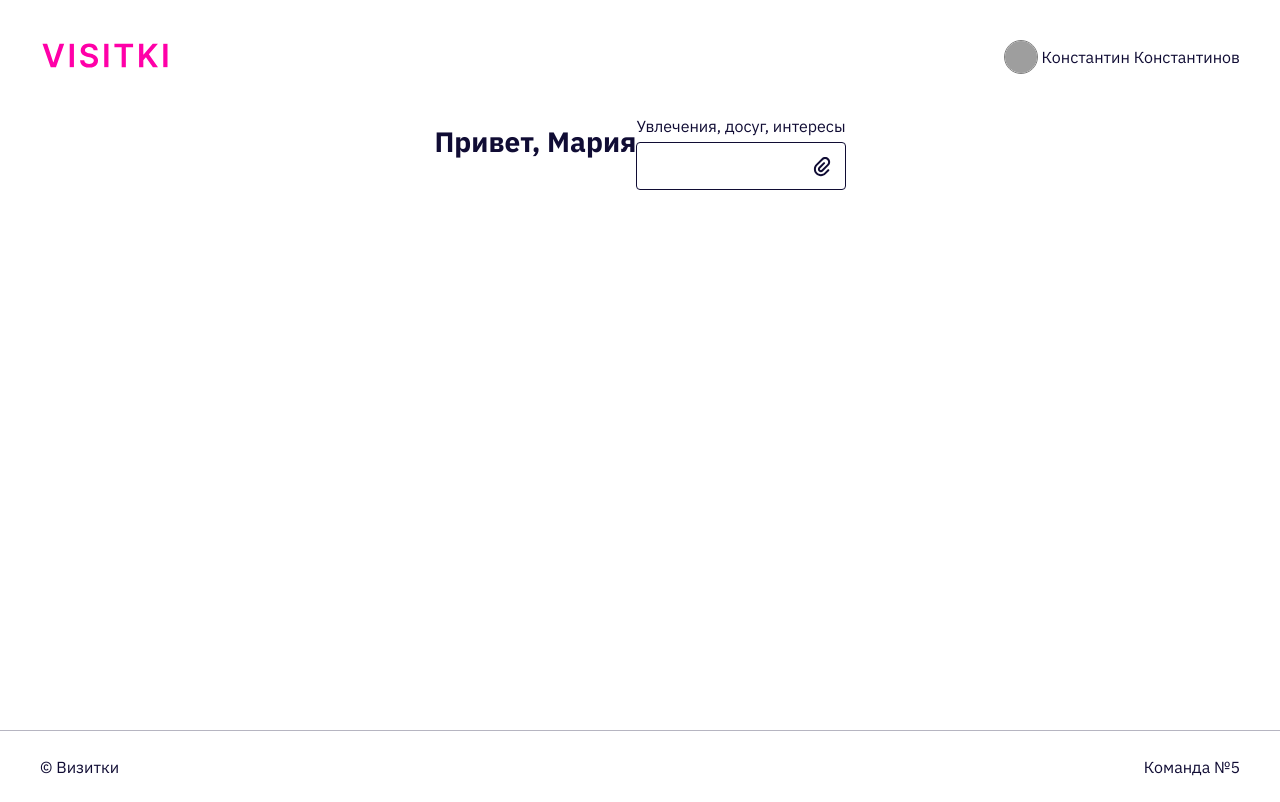
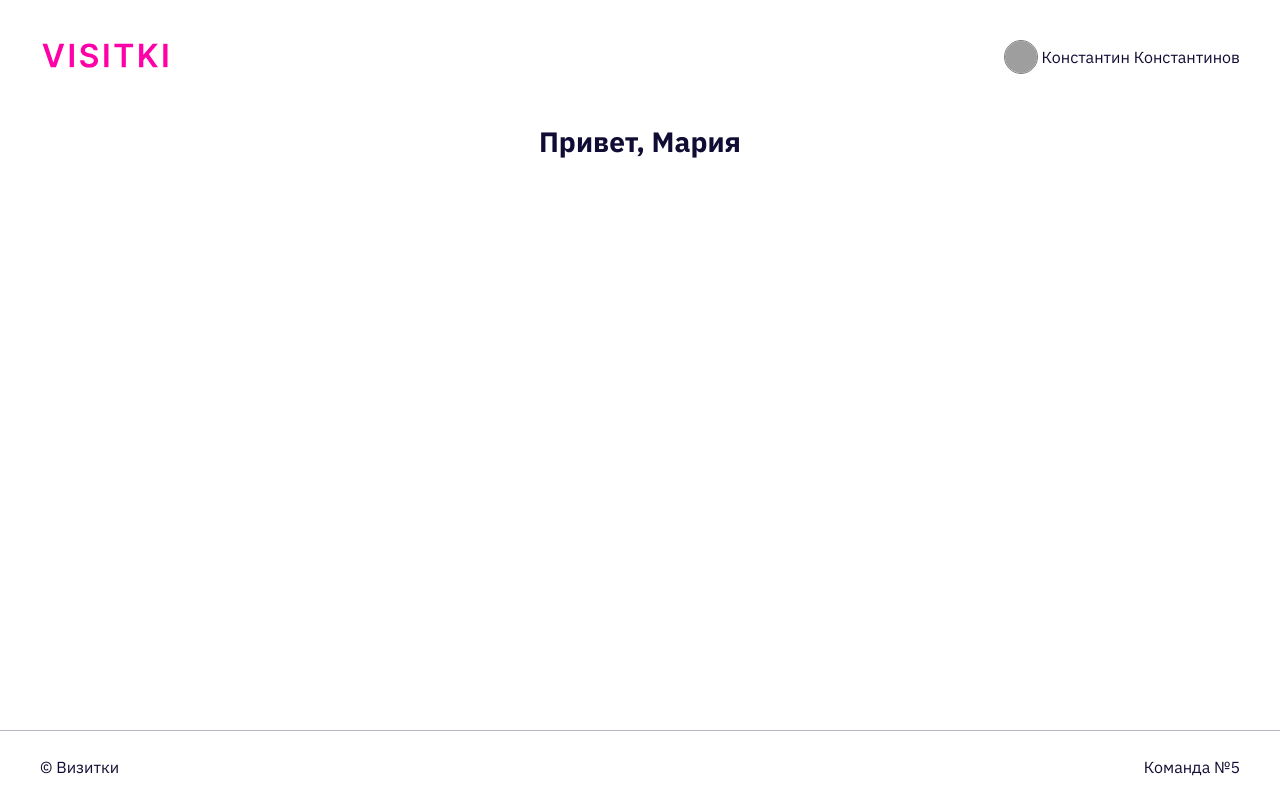
Before and after one commit to marussia1996/Vizitki, a React (Create React App) app: page /maria in a window 1280 px wide. Built offline with nearby package versions, Linux system fonts and the light colour scheme; grey boxes are pictures that could not be loaded.

Commit message:
change styles for InputFile, add comments, tests

```diff
--- a/src/components/App/App.tsx
+++ b/src/components/App/App.tsx
@@ -6,7 +6,6 @@ import './App.scss';
 import {  Header  } from '../Header/Header';
 import { LoginPage } from '../../pages/LoginPage/LoginPage';
 import { Footer } from '../Footer/Footer';
-import { InputFile } from '../InputFile/InputFile';
 
 export const App: FC = () => {
   const location = useLocation<TLocation>();
@@ -20,7 +19,6 @@ export const App: FC = () => {
           </Route>
           <Route exact path="/maria">
             <h1>Привет, Мария</h1>
-            <InputFile/>
           </Route>
           <Route exact path="/vadim">
             <h1>Привет, Вадим</h1>
--- a/src/components/InputFile/InputFile.module.scss
+++ b/src/components/InputFile/InputFile.module.scss
@@ -7,7 +7,7 @@
   justify-content: center;
   align-items: center;
   position: absolute;
-  top: 41px;
+  top: 12px;
   right: 12px;
   cursor: pointer;
 }
@@ -17,7 +17,8 @@
   border: 1px solid $text-dark;
   border-radius: 4px;
   box-sizing: border-box;
-  padding: 12px 12px 12px 16px;
+  padding: 11px 12px 11px 16px;
+  position: relative;
 }
 .fileName{
   font-family: 'IBMPlexSans', sans-serif;
@@ -44,10 +45,13 @@
   flex-direction: column;
   max-width: 440px;
   color: $text-dark;
-  @include text(16px, 24px, 400);
+  @include text(14px, 18px, 400);
   box-sizing: border-box;
-  position: relative;
+
 }
 .label{
   padding-bottom: 4px;
 }
+.signature{
+  padding-top: 4px;
+}
--- a/src/components/InputFile/InputFile.tsx
+++ b/src/components/InputFile/InputFile.tsx
@@ -1,4 +1,3 @@
-import React, { useRef, useState } from 'react'
 import stylesInput from '../InputFile/InputFile.module.scss'
 import fileIcon from '../../images/fileIcon.svg'
 import { useHooks } from '../../utils/FileHooks';
@@ -34,22 +33,7 @@ export const InputFile = () => {
           <img className={`${stylesInput.icon}`} src={fileIcon} alt='иконка файла'/>
         </div>
       </div>
-      {/* <div
-        ref={imageContainerRef}
-        onDragEnter={stopDragEvent}
-        onDragOver={stopDragEvent}
-        onDrop={handleDroppedFile}
-        style={{ display: "flex",
-        justifyContent: "center",
-        alignItems: "center",
-        width: '200px',
-        height: '200px',
-        marginTop: 10,
-        border: "1px solid lightgray" }}
-      >
-        {selectedFile ? null : <span>ここにドロップ</span>}
-      </div> */}
-      <span></span>
+      <span className={`${stylesInput.signature}`}>Рекомендуемый размер фото 230х129</span>
     </div>
   )
 }
--- a/src/utils/FileHooks.tsx
+++ b/src/utils/FileHooks.tsx
@@ -5,44 +5,27 @@ import {
   useRef,
   useState
 } from "react";
-// import { imageDisplaySize } from "./styles";
-export const imageDisplaySize = { width: 200, height: 200 };
 
 const fileImage = new Image();
 export const useHooks = () => {
+  //область перетаскивания картинки
   const imageContainerRef = useRef<HTMLDivElement>(null);
+  //ссылка на input type file (который скрыт)
   const inputFileRef = useRef<HTMLInputElement>(null);
   //Здесь хранится url на картинку blob:http://localhost:3000/78a8472f-48b2-44d2-a3cd-5bf367135e5b
   const [objectURL, setObjectURL] = useState("");
+  //название выбранного файла
   const [selectedFile, setSelectedFile] = useState<string | null>(null);
-  // const manipulateImageSize = (url: string) => {
-  //   fileImage.src = url;
-  //   fileImage.onload = () => {
-  //     const width = fileImage.naturalWidth;
-  //     const height = fileImage.naturalHeight;
-  //     const ratioWidth = width / imageDisplaySize.width;
-  //     const ratioHeight = height / imageDisplaySize.height;
-  //     if (ratioWidth > ratioHeight) {
-  //       fileImage.width = imageDisplaySize.width;
-  //       fileImage.height = height / ratioWidth;
-  //     } else {
-  //       fileImage.width = width / ratioHeight;
-  //       fileImage.height = imageDisplaySize.height;
-  //     }
-  //   };
-  // };
+  //чистка выбранного файла до
   const resetSelection = () => {
     fileImage.src = "";
     setSelectedFile(null);
-    // const imageContainer = imageContainerRef.current;
-    // if (imageContainer && fileImage.parentNode === imageContainer) {
-    //   imageContainer.removeChild(fileImage);
-    // }
     if (objectURL) {
       window.URL.revokeObjectURL(objectURL);
       setObjectURL("");
     }
   };
+  //проверка пришел ли файл и такой ли он
   const handleFiles = (files: FileList | null) => {
     resetSelection();
     if (!files || files?.length === 0) return;
@@ -58,23 +41,26 @@ export const useHooks = () => {
     if (!imageContainer) return;
     //Создание Url картинки
     const objectURL = window.URL.createObjectURL(file);
-    // manipulateImageSize(objectURL);
     imageContainer.appendChild(fileImage);
     setObjectURL(objectURL);
   };
+  //открытие диалога для загрузки файла
   const openDialog: MouseEventHandler<HTMLDivElement> = () => {
     const inputFile = inputFileRef.current;
     if (!inputFile) return;
     inputFile.click();
   };
+  //остановка перетаскивания
   const stopDragEvent: DragEventHandler<HTMLDivElement> = (event) => {
     event.preventDefault();
     event.stopPropagation();
   };
+  //отслеживание изменения в инпуте
   const handleFileDialog: ChangeEventHandler<HTMLInputElement> = (event) => {
     const files = event.currentTarget.files;
     handleFiles(files);
   };
+  //отслеживание отпускания перетаскиваемого файла
   const handleDroppedFile: DragEventHandler<HTMLDivElement> = (event) => {
     stopDragEvent(event);
     const dataTransfer = event.dataTransfer;
```
